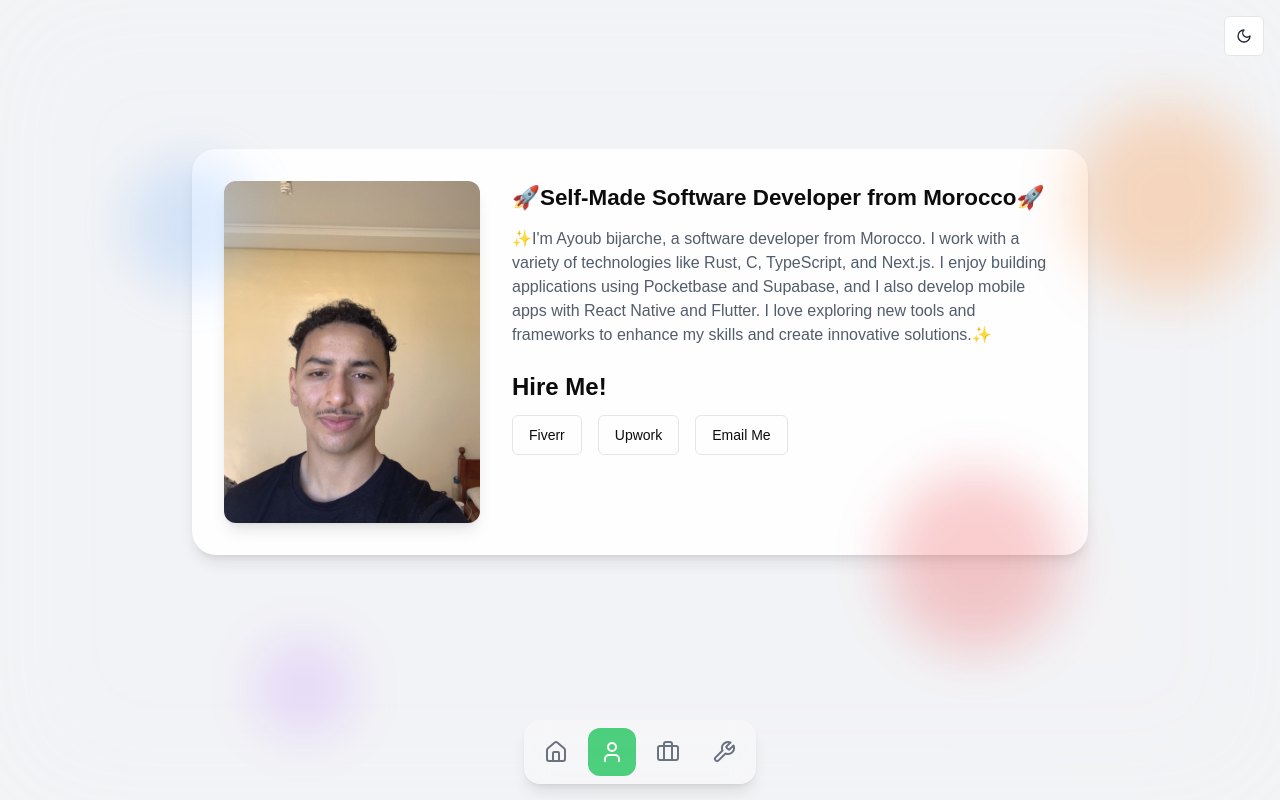
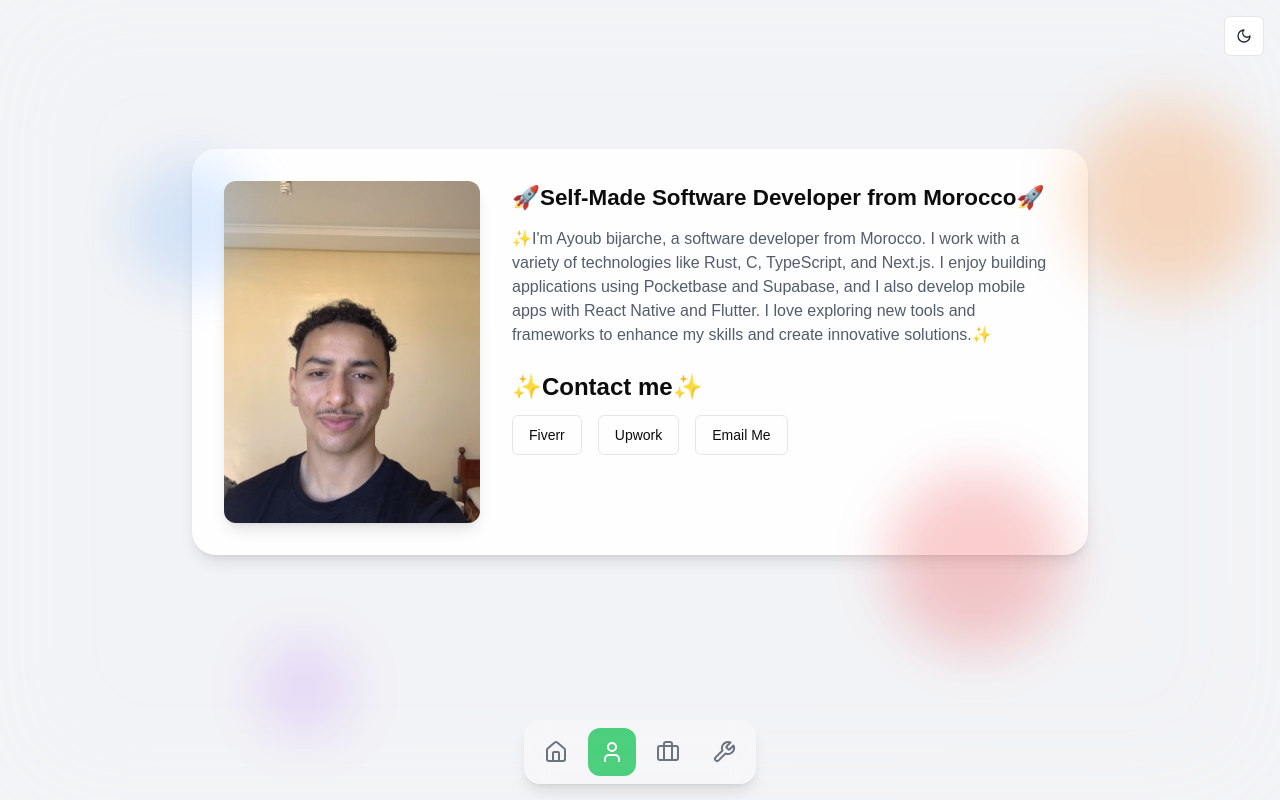
Before and after one commit to ayoubbijarche/portfolio, a Next.js app: page / in a window 1280 px wide. Both pictures are taken after a click on the button 612 px from the left and 752 px from the top of the page. Built offline with nearby package versions, Linux system fonts and the light colour scheme.

Commit message:
small change

```diff
--- a/app/page.tsx
+++ b/app/page.tsx
@@ -321,7 +321,7 @@ const AboutContent = ({ isDarkMode, shouldReduceMotion } : any ) => (
           animate={{ opacity: 1, y: 0 }}
           transition={{ duration: 0.5, delay: 0.4 }}
         >
-          <h3 className="text-2xl font-semibold mt-6 mb-3">Hire Me!</h3>
+          <h3 className="text-2xl font-semibold mt-6 mb-3">✨Contact me✨</h3>
           <div className="flex space-x-4">
             <a href="https://www.fiverr.com/bi_ayoub/buying?source=avatar_menu_profile" target="_blank" rel="noopener noreferrer">
               <Button variant="outline">Fiverr</Button>
```
